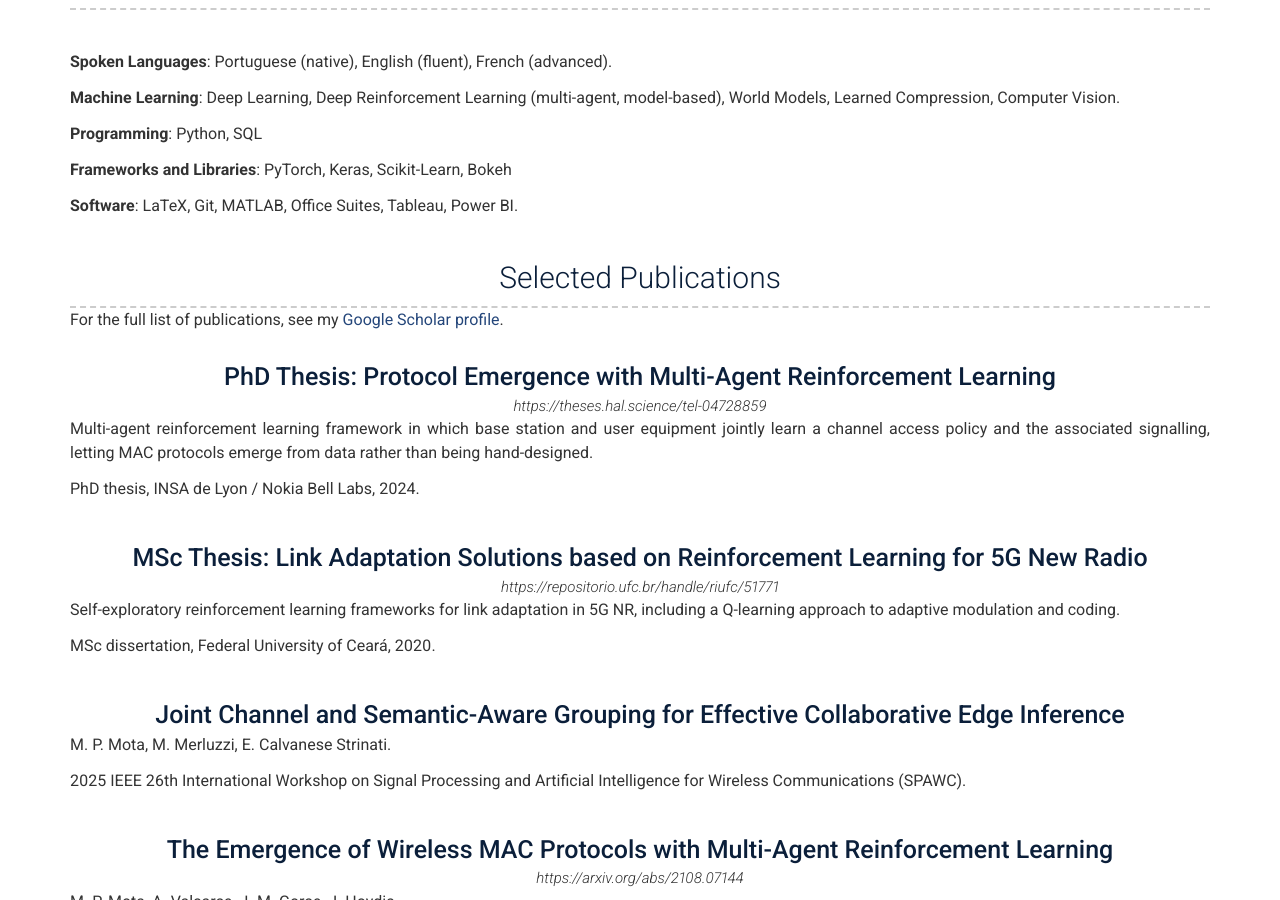
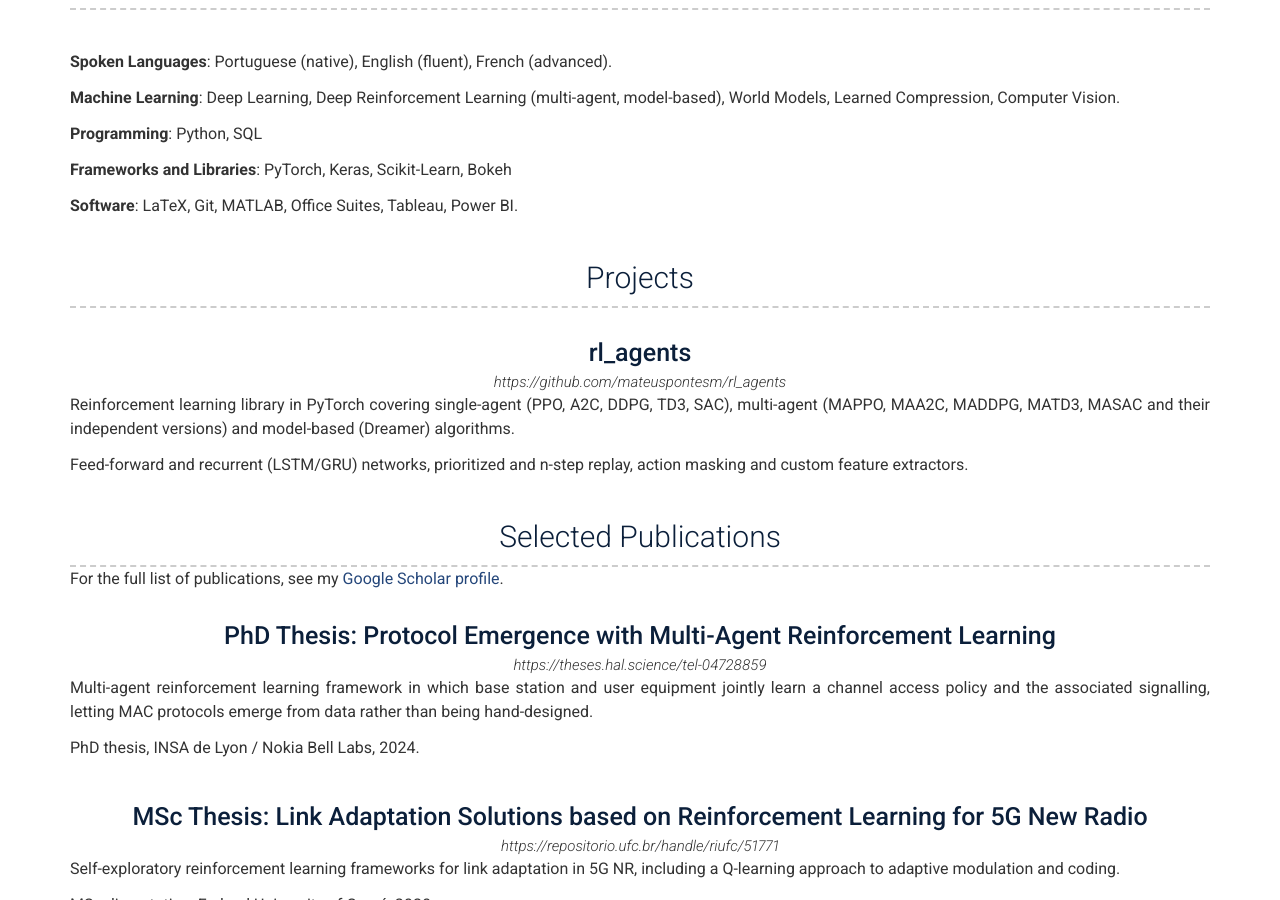
Before and after one commit to mateuspontesm/mateuspontesm.github.io, a Jekyll site: the page built from index.md, in a window 1280 px wide and 900 px high, scrolled down 2406 px. Built offline with Jekyll 4.4.1, drawn with Linux system fonts in a browser that asks for light colours.

Commit message:
Add Projects section with rl_agents
New section before Selected Publications, from _data/open_source.yml, using
the same centered layout as the publications.

Co-Authored-By: Claude Opus 5.5 <noreply@anthropic.com>
Claude-Session: https://claude.ai/code/session_01HVkRb7h65b9tt1wHFN4cGW

```diff
--- a/_config.yml
+++ b/_config.yml
@@ -53,6 +53,9 @@ educaton_title: Education
 # Projects Section
 projects_title: Selected Publications
 
+# Open-source projects section (shown before Selected Publications)
+open_source_title: Projects
+
 # More Section
 more_title: Skills
 more_content: | # this will include new lines to allow paragraphs
--- /dev/null
+++ b/_data/open_source.yml
@@ -0,0 +1,7 @@
+- layout: top-middle
+  name: rl_agents
+  link: https://github.com/mateuspontesm/rl_agents
+  description: | # this will include new lines to allow paragraphs
+    Reinforcement learning library in PyTorch covering single-agent (PPO, A2C, DDPG, TD3, SAC), multi-agent (MAPPO, MAA2C, MADDPG, MATD3, MASAC and their independent versions) and model-based (Dreamer) algorithms.
+
+    Feed-forward and recurrent (LSTM/GRU) networks, prioritized and n-step replay, action masking and custom feature extractors.
--- /dev/null
+++ b/_includes/open_source.html
@@ -0,0 +1,6 @@
+<div class="container projects-container">
+  <h3>{{ site.open_source_title | default: "Projects" }}</h3>
+  {% for project in site.data.open_source %}
+    {% include {{ project.layout | default: 'left' | append: ".html" }} item=project %}
+  {% endfor %}
+</div>
--- a/_layouts/default.html
+++ b/_layouts/default.html
@@ -28,6 +28,10 @@
         {%- include more.html -%}
       {%- endif -%}
 
+      {%- if site.data.open_source.size > 0 -%}
+        {%- include open_source.html -%}
+      {%- endif -%}
+
       {%- if site.data.projects.size > 0 -%}
         {%- include projects.html -%}
       {%- endif -%}
```
